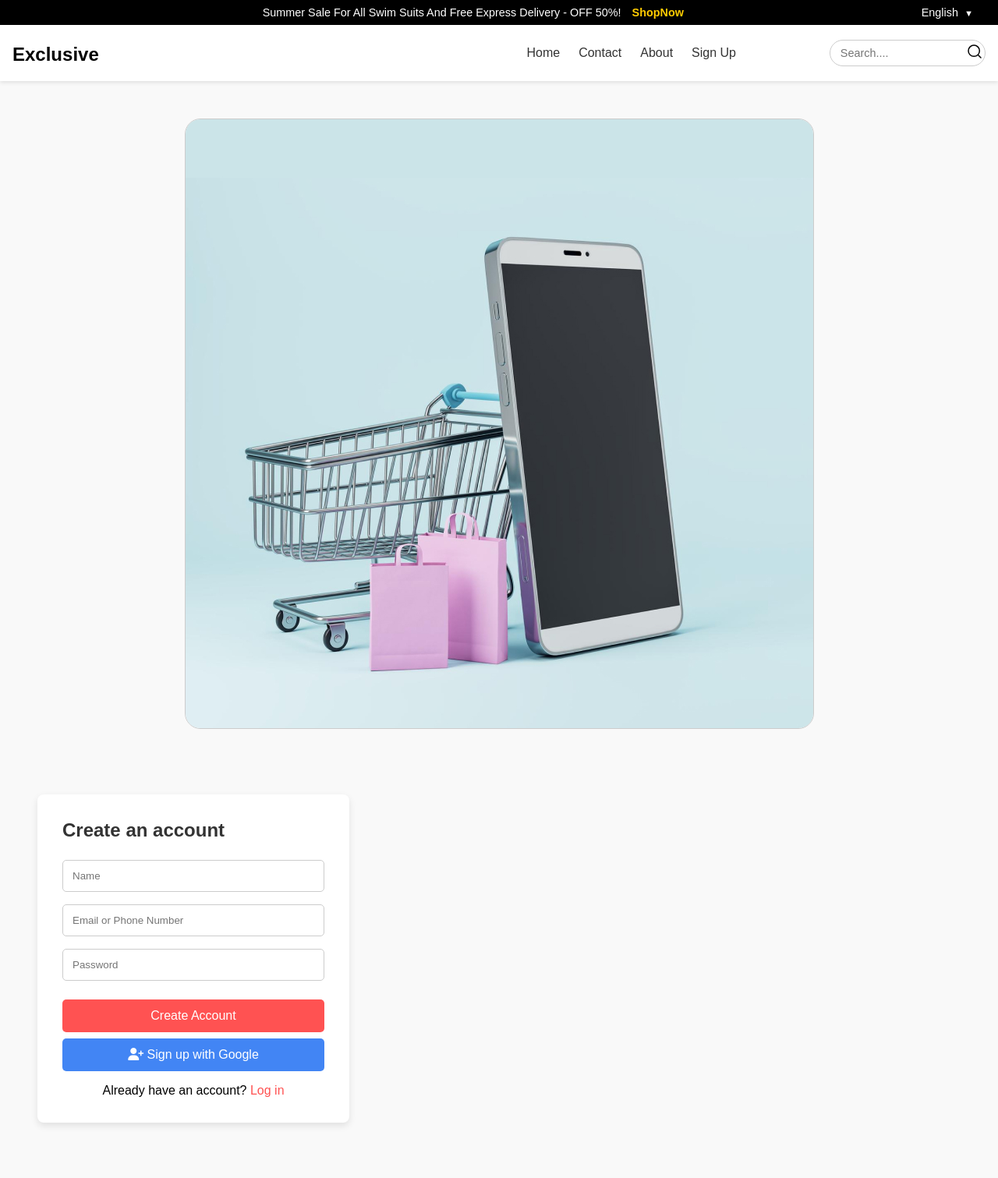
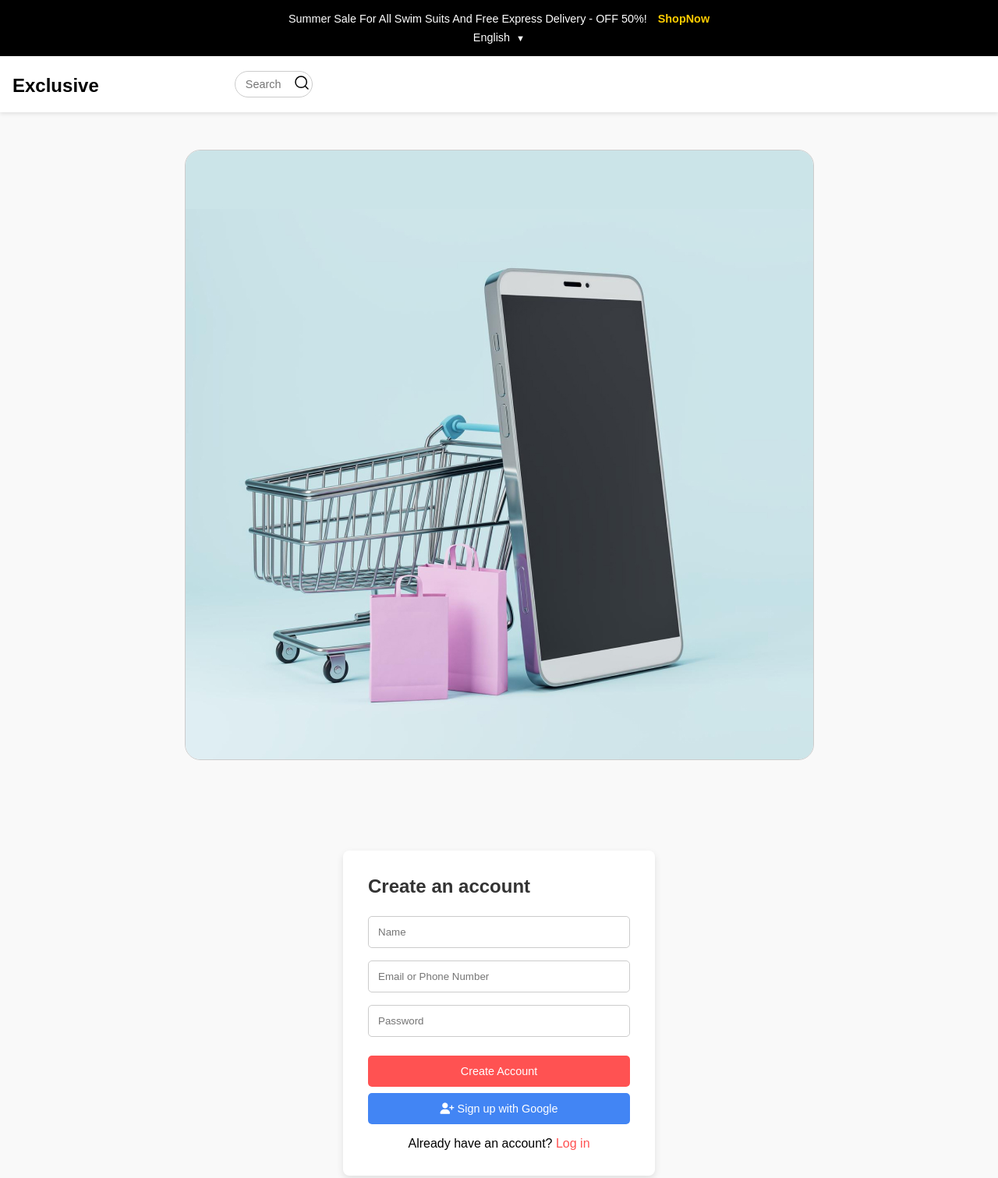
Before and after one commit to Hamzakabeer/ecommercedesign, a plain HTML site: page index.html in a window 1280 px wide. Shown: the top 1511 px of the page at 78% size. Before the commit the page ends 1488 px from the top, so only its background shows below. Drawn offline with Linux system fonts and the light colour scheme.

Commit message:
intial update

```diff
--- a/style.css
+++ b/style.css
@@ -248,6 +248,72 @@
     text-decoration: none;
   }
   /* Responsive Design */
+  @media (max-width: 1880px) {
+    .search-bar input {
+      width: 100px;
+    }
+    .top-banner {
+      flex-direction: column;
+      text-align: center;
+      padding: 1rem;
+    }
+    .top-banner p {
+      margin-bottom: 0.5rem;
+    }
+    nav ul {
+     display: none;
+    }
+    .form-container {
+      width: 100%;
+    }
+    #logo2 {
+      width: 135px;
+      height: 40px;
+      padding-left: 1.5rem;
+    }
+    .search-bar{
+      width: 100px;
+      height: 40px;
+      margin-right: auto;
+      position: relative;
+    }
+    .search-bar input:focus {
+      width: 200px;
+    }
+    input:focus{
+      margin-left: 2rem;
+      padding-left: 4.2rem;
+    }
+    .content-container {
+      display: flex;
+      flex-direction: row;
+      justify-content: center;
+      align-items: center;
+      max-width: 2400px;
+      gap: 5rem;
+    }
+    .form-container {
+      background: #fff;
+      padding: 2rem;
+      border-radius: 8px;
+      box-shadow: 0 4px 10px rgba(0, 0, 0, 0.1);
+      max-width: 400px;
+      width: 100%;
+      margin: 2rem auto;
+    }
+    .form-container input:focus{
+      transform:translatex(-2rem);
+    }
+    h2 {
+      font-size: 1.5rem;
+    }
+
+    form button {
+      font-size: 0.9rem;
+    }
+  }
+
+  /* Responsive Design */
   @media (max-width: 1024px) {
     .search-bar input {
       width: 100px;
@@ -256,6 +322,14 @@
 
   /* Responsive Design */
   @media (max-width: 768px) {
+    .content-container {
+      display: flex;
+      flex-direction: row;
+      justify-content: center;
+      align-items: center;
+      max-width: 1500px;
+      gap: 5rem;
+    }
     .top-banner {
       flex-direction: column;
       text-align: center;
```
